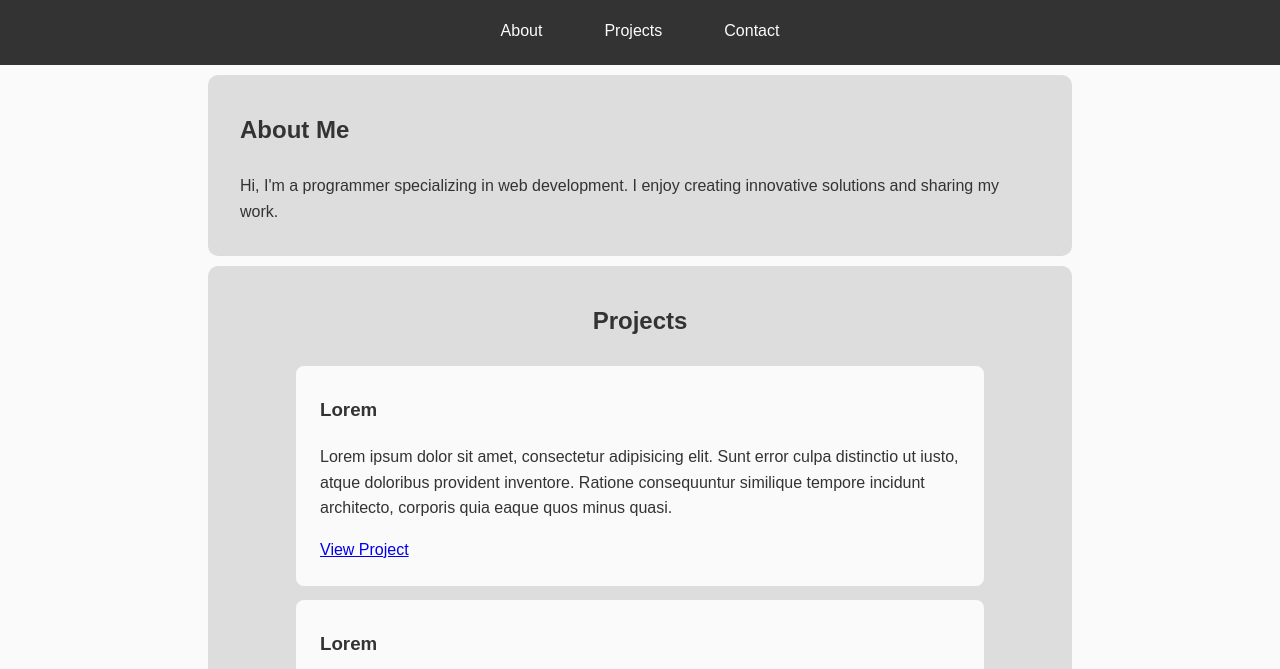
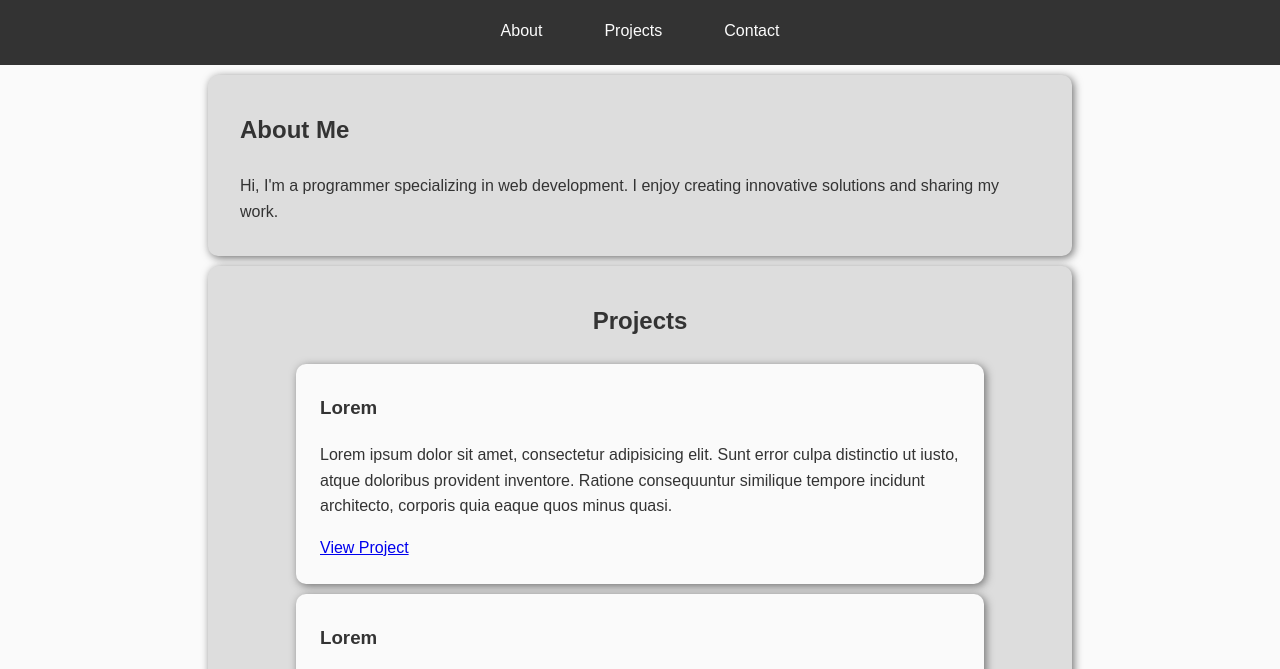
Before and after one commit to obamamen/PortfolioSite, a plain HTML site: page source/index.html in a window 1280 px wide. Shown: the part 81-750 px from the top of the page. Drawn offline with Linux system fonts and the light colour scheme.

Commit message:
added some simple dropshadow to the sections and the project items

```diff
--- a/source/style.css
+++ b/source/style.css
@@ -53,6 +53,7 @@ section {
     margin: 10px auto;
     background-color: var(--A1);
     border-radius: 10px;
+    box-shadow: 2px 2px 8px rgb(112, 112, 112);
 }
 
 h2 {
@@ -72,7 +73,7 @@ h2 {
 }
 
 .project {
-    border: 2px solid var(--A1);
+    border: 0px solid var(--A1);
     background-color: var(--A3);
     padding: 1.5rem;
     border-radius: 10px;
@@ -80,6 +81,7 @@ h2 {
     min-width: 50px;
     max-width: 80%;
     width: auto;
+    box-shadow: 2px 2px 8px rgb(112, 112, 112);
 }
 
 .project h3 {
```
